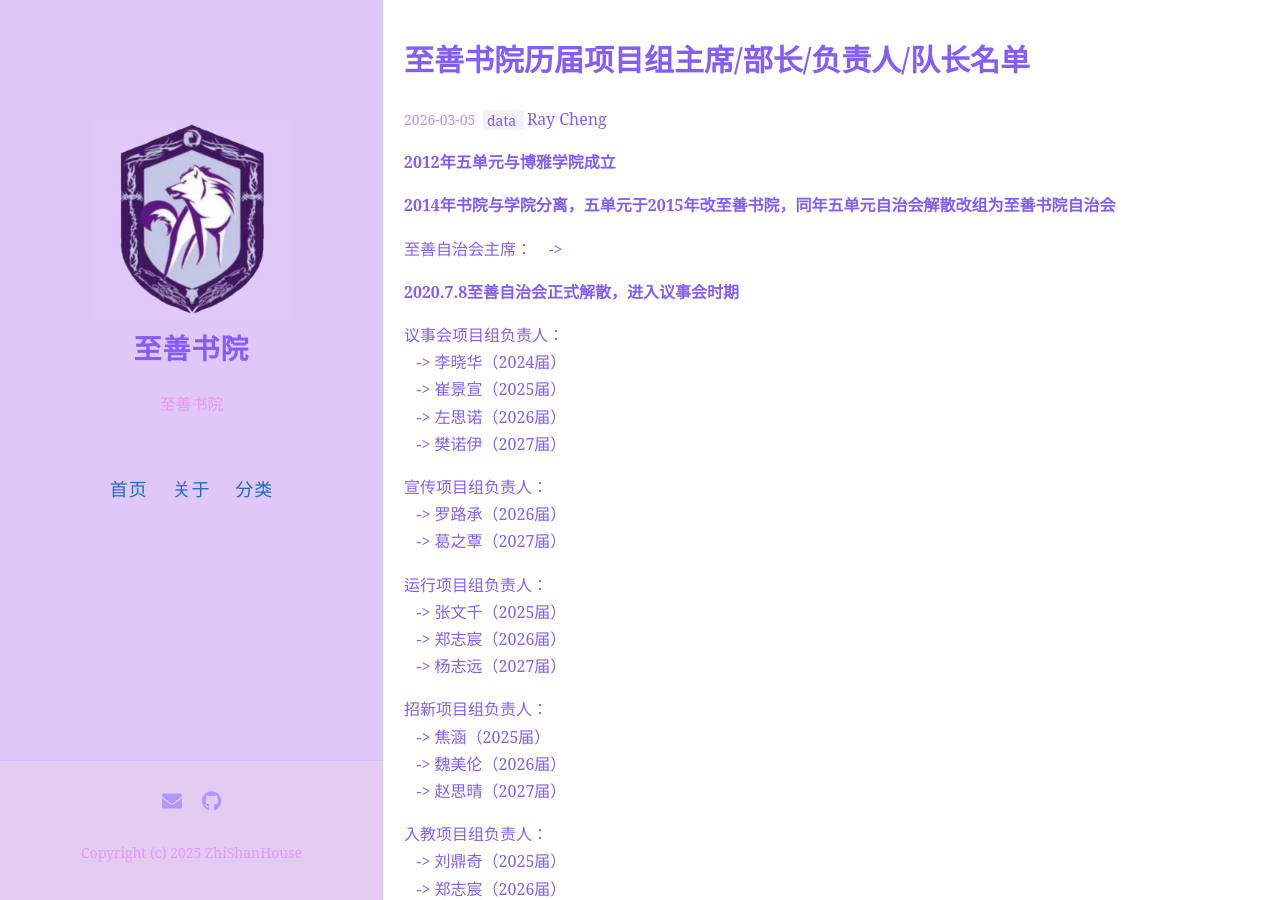
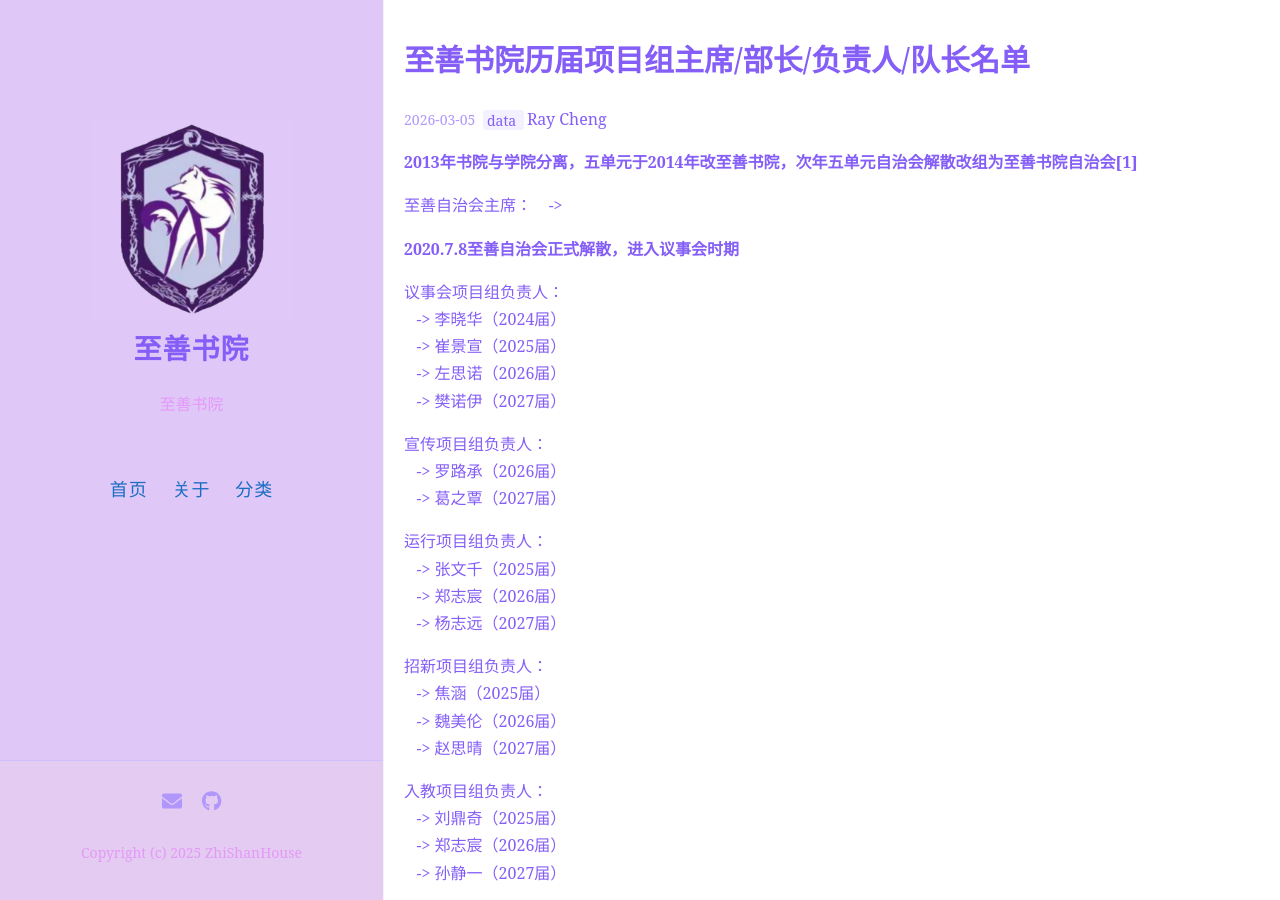
Before and after one commit to zhishanhouse/zhishanhouse.github.io, a Jekyll site: the page built from _posts/2025-3-5-负责人名单.md, in a window 1280 px wide and 900 px high. Built offline with Jekyll 4.4.1, drawn with Linux system fonts in a browser that asks for light colours; some of the changed text lies outside the part shown.

Commit message:
Update 2025-3-5-负责人名单.md

```diff
--- a/_posts/2025-3-5-负责人名单.md
+++ b/_posts/2025-3-5-负责人名单.md
@@ -6,9 +6,7 @@
 comments: true
 author: Ray Cheng
 ---
-<b>2012年五单元与博雅学院成立<br /></b>
-<p>
-<b>2014年书院与学院分离，五单元于2015年改至善书院，同年五单元自治会解散改组为至善书院自治会<br /></b>
+<b>2013年书院与学院分离，五单元于2014年改至善书院，次年五单元自治会解散改组为至善书院自治会[1]<br /></b>
 <p>
 至善自治会主席：
 &nbsp;&nbsp;  ->
@@ -97,3 +95,5 @@
 <p>
 舞蹈节负责人：<br />
 <p>
+<p>
+[1]因工作交接问题至善书院自治会于2014-2015学年第二学期才成立，迟于其他书院自治会半年时间
```
